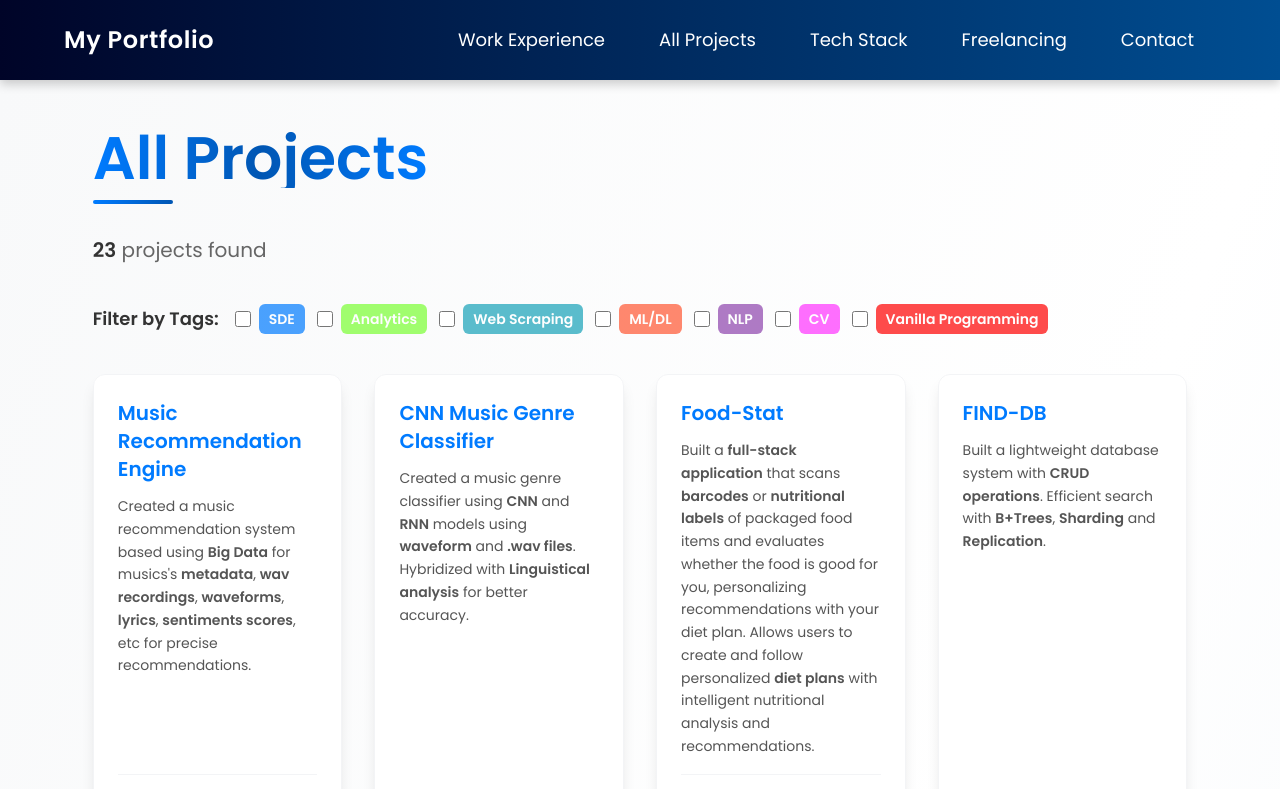
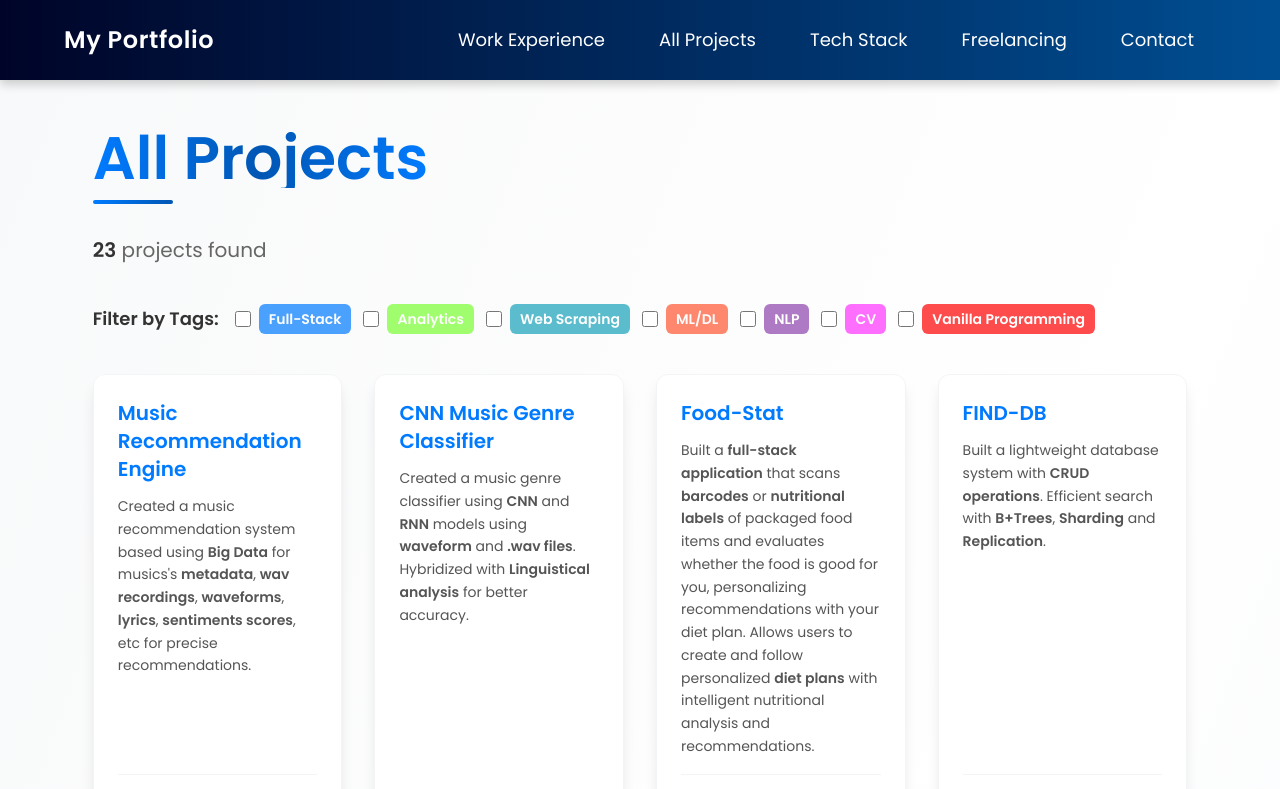
Before and after one commit to ShubhPundir/portfolio, a Next.js app in the folder frontend/: page /portfolio/allprojects in a window 1280 px wide. Shown: the top 789 px of the page. Built offline with nearby package versions, Linux system fonts and the light colour scheme.

Commit message:
update: changed tag name from SDE to Full-Stack

```diff
--- a/frontend/src/components/projects/projectsData.tsx
+++ b/frontend/src/components/projects/projectsData.tsx
@@ -29,7 +29,7 @@ export const projects: Project[] = [
         Built a <strong>full-stack application</strong> that scans <strong>barcodes</strong> or <strong>nutritional labels</strong> of packaged food items and evaluates whether the food is good for you, personalizing recommendations with your diet plan. Allows users to create and follow personalized <strong>diet plans</strong> with intelligent nutritional analysis and recommendations.
       </>
     ),
-    tags: [TAGS.ANALYTICS, TAGS.ML_DL, TAGS.NLP, TAGS.CV, TAGS.SDE],
+    tags: [TAGS.ANALYTICS, TAGS.ML_DL, TAGS.NLP, TAGS.CV, TAGS.FULL_STACK],
     repoLink: "https://github.com/TeslaC00/Food-Stat",
   },
   {
@@ -39,7 +39,7 @@ export const projects: Project[] = [
         Built a lightweight database system with <strong>CRUD operations</strong>. Efficient search with <strong>B+Trees</strong>, <strong>Sharding</strong> and <strong>Replication</strong>.
       </>
     ),
-    tags: [TAGS.SDE, TAGS.VANILLA_PROGRAMMING],
+    tags: [TAGS.FULL_STACK, TAGS.VANILLA_PROGRAMMING],
     repoLink: "https://github.com/ShubhPundir/Find-DB",
   },
   {
@@ -49,7 +49,7 @@ export const projects: Project[] = [
         Built a <strong>social media platform for civic issues</strong> for transparency and accountability. Developed a robust and dynamic <strong>AI workflow engine</strong> to automate the process of issue resolution and administration.
       </>
     ),
-    tags: [TAGS.SDE, TAGS.NLP, TAGS.ML_DL, TAGS.CV],
+    tags: [TAGS.FULL_STACK, TAGS.NLP, TAGS.ML_DL, TAGS.CV],
     repoLink: "https://github.com/Cipher3003/Mudda",
   },
   {
@@ -59,7 +59,7 @@ export const projects: Project[] = [
         Developed a <strong>full-stack</strong> medical record management system. Added <strong>common format of medical document strategy</strong> with a smart <strong>NER (Named Entity Recognition)</strong> + <strong>CV (Computer Vision) parser</strong>.
       </>
     ),
-    tags: [TAGS.SDE, TAGS.NLP, TAGS.ML_DL, TAGS.CV],
+    tags: [TAGS.FULL_STACK, TAGS.NLP, TAGS.ML_DL, TAGS.CV],
     repoLink: "https://github.com/ShubhPundir/MediRecord",
   },
   {
--- a/frontend/src/components/projects/types.ts
+++ b/frontend/src/components/projects/types.ts
@@ -2,7 +2,7 @@ import { ReactNode } from 'react'
 
 // ENUM for project tags
 export const TAGS = {
-  SDE: "SDE", // Full-stack development or end-to-end
+  FULL_STACK: "Full-Stack", // Full-stack development or end-to-end
   ANALYTICS: "Analytics",
   WEB_SCRAPING: "Web Scraping",
   ML_DL: "ML/DL", // Machine Learning or Deep Learning
@@ -15,7 +15,7 @@ export type TagType = typeof TAGS[keyof typeof TAGS]
 
 // Tag colors
 export const TAG_COLORS: Record<TagType, string> = {
-  "SDE": "#007bff", // Blue
+  "Full-Stack": "#007bff", // Blue
   "Analytics": "#7aff33", // Green
   "Web Scraping": "#17a2b8", // Cyan
   "ML/DL": "#ff5733", // Orange-Red
```
